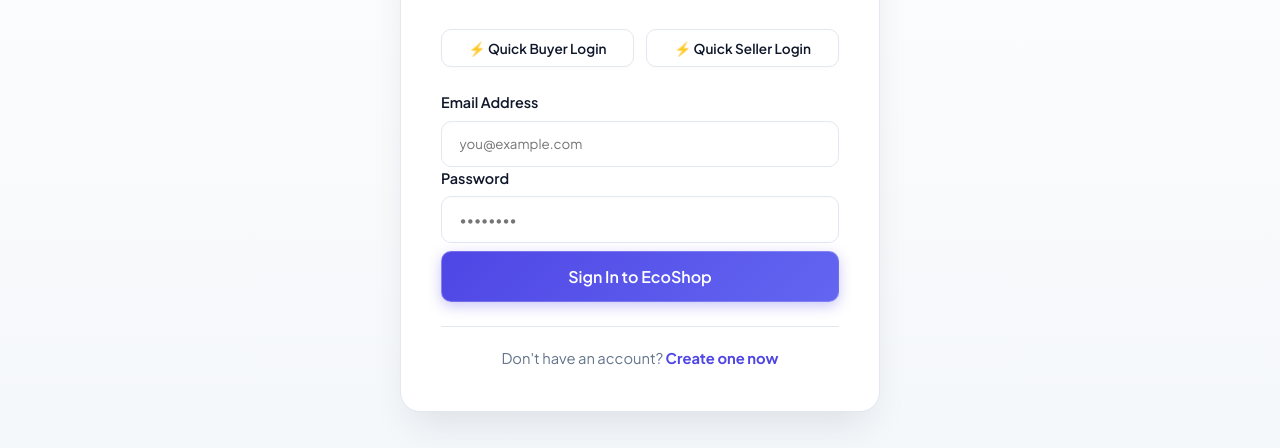
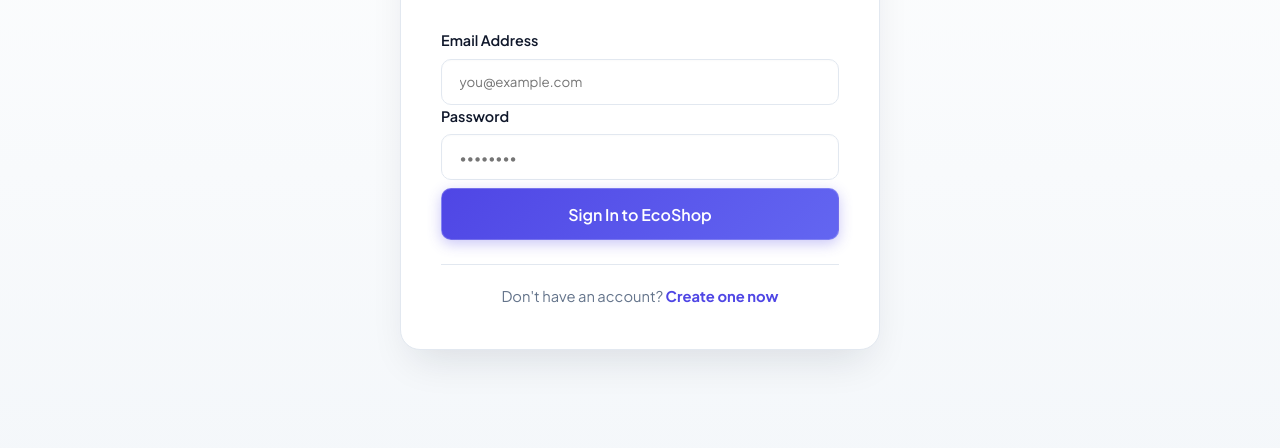
Before and after one commit to ABAID-UR-RAHMAN/e-commerce, a website: page public/login.html in a window 1280 px wide. Shown: the part 352-800 px from the top of the page. Drawn offline with Linux system fonts and the light colour scheme.

Commit message:
Upload public/login.html

```diff
--- a/public/login.html
+++ b/public/login.html
@@ -27,12 +27,6 @@
           <p style="color: var(--muted); margin-top: 0.5rem; font-size: 0.95rem;">Sign in to your EcoShop buyer or seller workspace.</p>
         </div>
 
-        <!-- Pre-fill Quick Demo Buttons -->
-        <div style="display: grid; grid-template-columns: 1fr 1fr; gap: 0.75rem; margin-bottom: 1.5rem;">
-          <button class="secondary-button" type="button" onclick="fillDemo('buyer@demo.com', 'Password123!')" style="font-size: 0.85rem; padding: 0.6rem;">⚡ Quick Buyer Login</button>
-          <button class="secondary-button" type="button" onclick="fillDemo('aria@demo.com', 'Password123!')" style="font-size: 0.85rem; padding: 0.6rem;">⚡ Quick Seller Login</button>
-        </div>
-
         <form id="login-form" class="form-grid">
           <div>
             <label style="font-weight: 600; font-size: 0.9rem; margin-bottom: 0.4rem; display: block;">Email Address</label>
@@ -58,11 +52,5 @@
   </footer>
 
   <script src="app.js"></script>
-  <script>
-    function fillDemo(email, password) {
-      document.querySelector('#loginEmail').value = email;
-      document.querySelector('#loginPassword').value = password;
-    }
-  </script>
 </body>
 </html>
```
